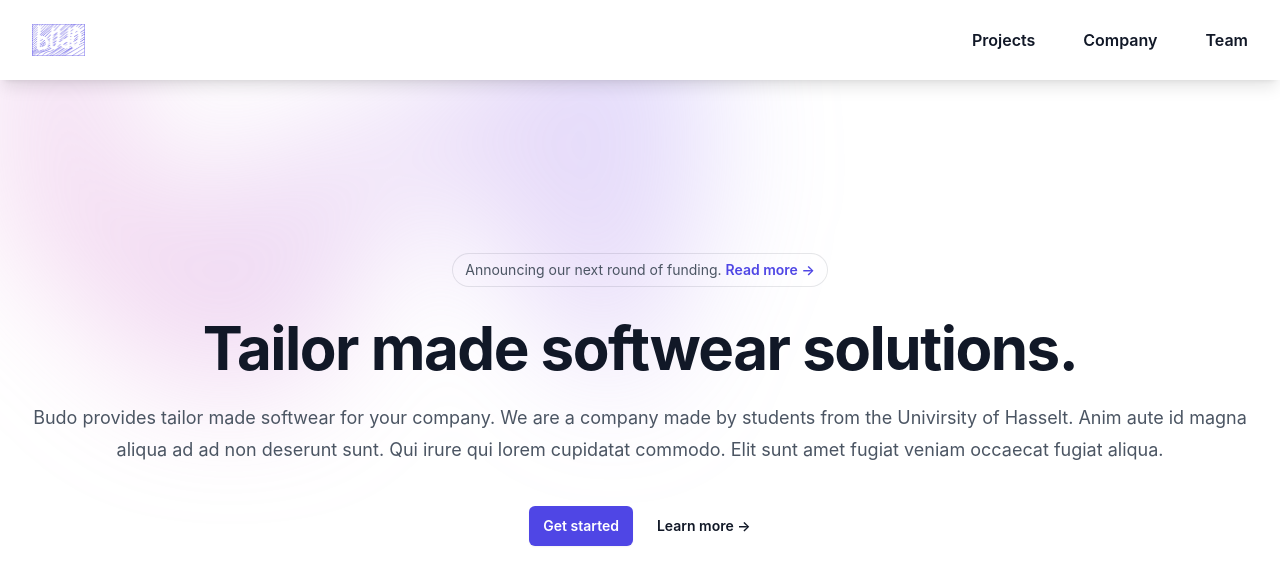
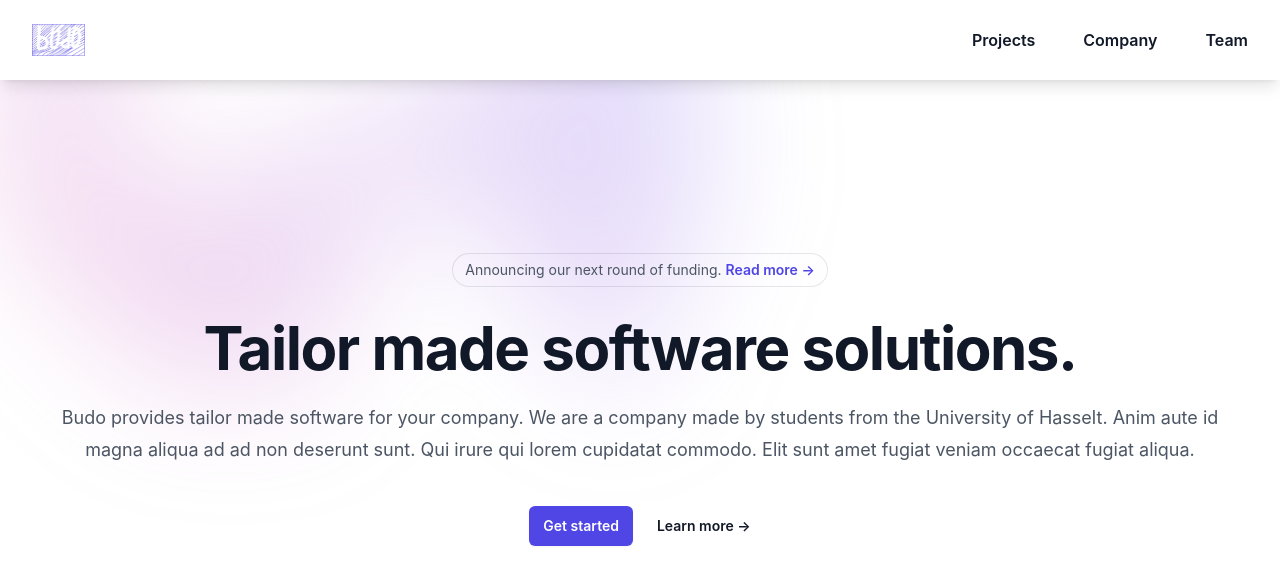
Before and after one commit to unic77/Website-Loebas, a React (Vite) app in the folder budo-site/: page / in a window 1280 px wide. Shown: the top 584 px of the page. Built offline with nearby package versions, Linux system fonts and the light colour scheme.

Commit message:
updated spelling

```diff
--- a/budo-site/src/Hero.jsx
+++ b/budo-site/src/Hero.jsx
@@ -29,10 +29,10 @@ export default function Hero() {
             </div>
             <div className="text-center">
               <h1 className="text-4xl font-bold tracking-tight text-gray-900 sm:text-6xl">
-                Tailor made softwear solutions.
+                Tailor made software solutions.
               </h1>
               <p className="mt-6 text-lg leading-8 text-gray-600">
-                Budo provides tailor made softwear for your company. We are a company made by students from the Univirsity of Hasselt.
+                Budo provides tailor made software for your company. We are a company made by students from the University of Hasselt.
                 Anim aute id magna aliqua ad ad non deserunt sunt. Qui irure qui lorem cupidatat commodo. Elit sunt amet
                 fugiat veniam occaecat fugiat aliqua.
               </p>
```
